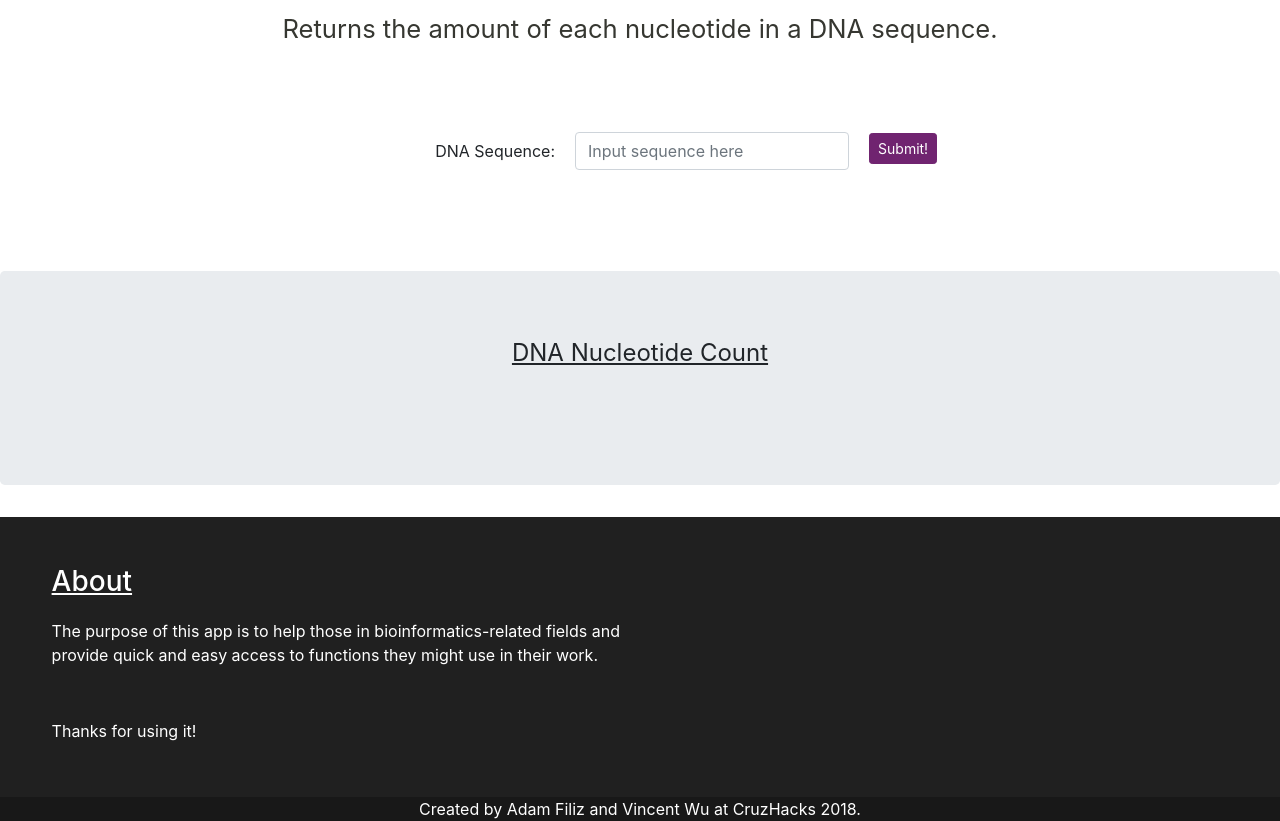
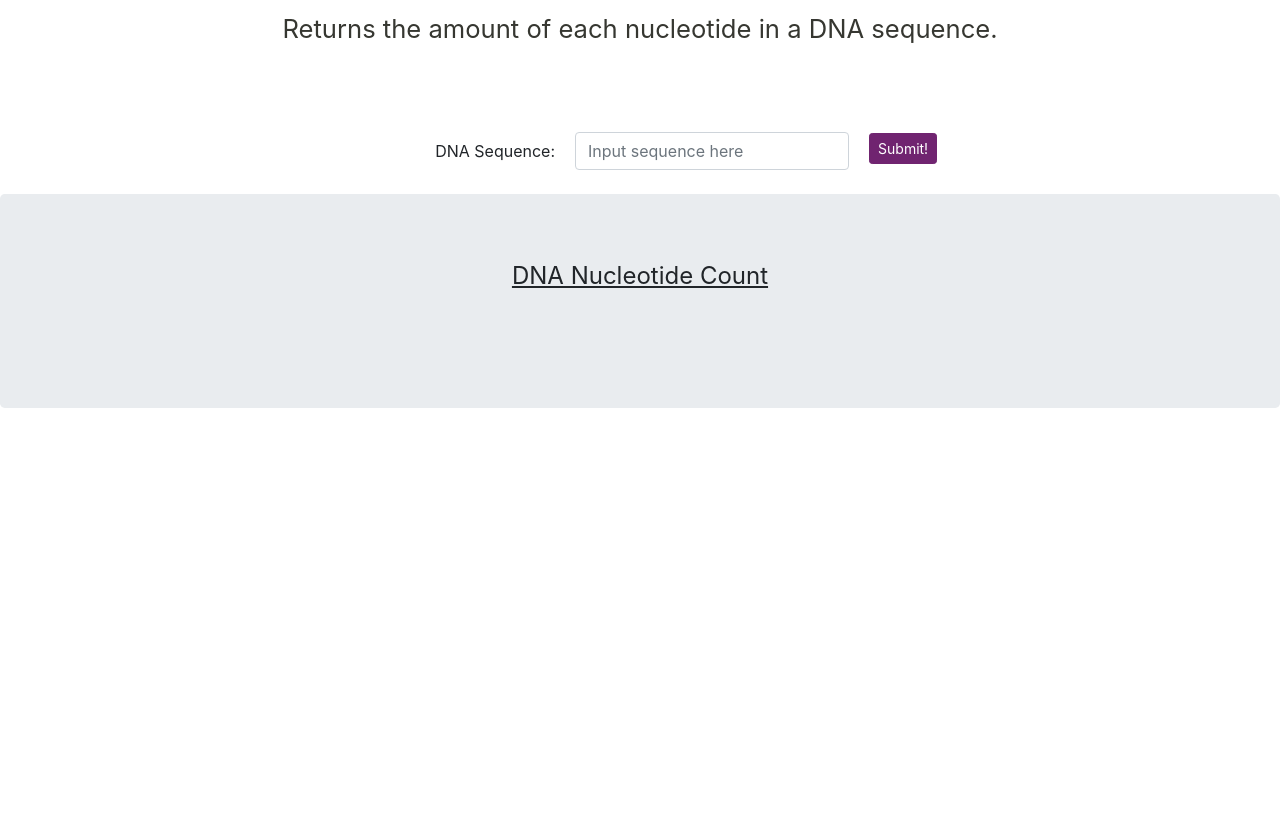
Before and after one commit to afiliz/bioinformatics-toolset, a PHP site: page /basecount.html in a window 1280 px wide. Shown: the part 201-1022 px from the top of the page. After the commit the page ends 609 px from the top, so only its background shows below. Run offline with PHP 8.4, Linux system fonts and the light colour scheme; some libraries are stand-ins or nearby versions.

Commit message:
Removed footer from function pages for styling reasons, made some other visual changes

```diff
--- a/basecount.html
+++ b/basecount.html
@@ -13,6 +13,8 @@
             var input = document.getElementById("input").value;
             var length = input.length;
             var nucCount = [0, 0, 0, 0];
+
+
             for(i = 0; i < length; i++){
                 if (input[i] == 'A'){ //tracks number of A bases
                     nucCount[0]++;
@@ -76,29 +78,6 @@
         </div>
     </div>
 
-    <footer>
-            <div class="container-fluid">
-                <div class="row" id="footer-row">
-                    <div id="footer-content" class="col-md-6">
-                        <u><h3 id="footer-h3">About</h3></u>
-                        <p id="footer-content-p">The purpose of this app is to help those in bioinformatics-related fields and provide quick and easy access to functions they might use in their work.</p>
-                        <br>
-                        <p id="footer-content-p-2">Thanks for using it!</p>
-                    </div>
-                    <div class col-md-6>
-                        <ul>
-                            <li></li>
-                        </ul>
-                    </div>
-                </div>
-            </div>
-            <div class="sub-footer">
-                <div class="container-fluid text-center" id="sub-footer-content">
-                    Created by Adam Filiz and Vincent Wu at CruzHacks 2018.
-                </div>
-            </div>
-    </footer>
-
     <script src="https://code.jquery.com/jquery-3.2.1.slim.min.js" integrity="sha384-KJ3o2DKtIkvYIK3UENzmM7KCkRr/rE9/Qpg6aAZGJwFDMVNA/GpGFF93hXpG5KkN" crossorigin="anonymous"></script>
     <script src="https://maxcdn.bootstrapcdn.com/bootstrap/4.0.0/js/bootstrap.min.js" integrity="sha384-JZR6Spejh4U02d8jOt6vLEHfe/JQGiRRSQQxSfFWpi1MquVdAyjUar5+76PVCmYl" crossorigin="anonymous"></script>
     <script src="https://cdnjs.cloudflare.com/ajax/libs/popper.js/1.12.9/umd/popper.min.js" integrity="sha384-ApNbgh9B+Y1QKtv3Rn7W3mgPxhU9K/ScQsAP7hUibX39j7fakFPskvXusvfa0b4Q" crossorigin="anonymous"></script>
--- a/index.html
+++ b/index.html
@@ -1,7 +1,7 @@
 <!DOCTYPE html>
 <html lang="en">
 
-<!--TODO: change font, add footer cruzhacks image, add vector dna?-->
+<!--TODO: remove footer?, change font, add footer cruzhacks image, add vector dna?-->
 
 <head>
 	<link rel="stylesheet" type="text/css" href="resources/css/index.css">
--- a/resources/css/basecount.css
+++ b/resources/css/basecount.css
@@ -96,41 +96,3 @@ li a.active {
 .form-inline {
     margin-left: 34%;
 }
-
-
-footer{
-    background-color: rgb(32, 32, 32);
-    height: 20%;
-    padding-top: 2.8%;
-}
-
-#footer-content{
-    color: white;
-    padding-bottom: 3%;
-}
-
-#footer-content-p{
-    color: white !important;
-    padding-top: 2%;
-    padding-left: 6%;
-}
-
-#footer-h3{
-    padding-left: 6%;
-    padding-top: 2%;
-}
-
-#sub-footer-content{
-    background-color: rgb(24, 24, 24);
-    color: white;
-}
-
-#footer-content-p-2 {
-    color: white !important;
-    padding-top: 2%;
-    padding-left: 6%;
-}
-
-.jumbotron {
-    margin-top: 6%;
-}
--- a/resources/css/convert.css
+++ b/resources/css/convert.css
@@ -75,7 +75,7 @@ li a.active {
     color: black;
 }
 
-
+/*
 footer{
     background-color: rgb(32, 32, 32);
     height: 20%;
@@ -112,3 +112,4 @@ footer{
 .jumbotron {
     margin-top: 6%;
 }
+*/
```
Also changed, not shown: RNAtoAmino.html (+0 -24 lines), complement.html (+0 -22 lines), convert.html (+4 -4 lines), resources/css/RNAtoAmino.css (+0 -38 lines), resources/css/complement.css (+0 -38 lines).
